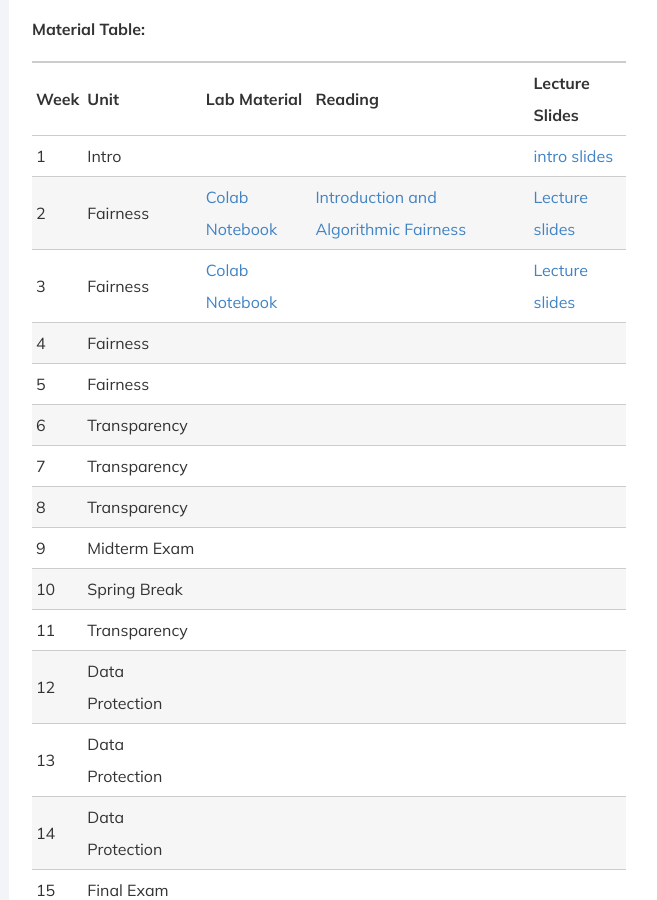
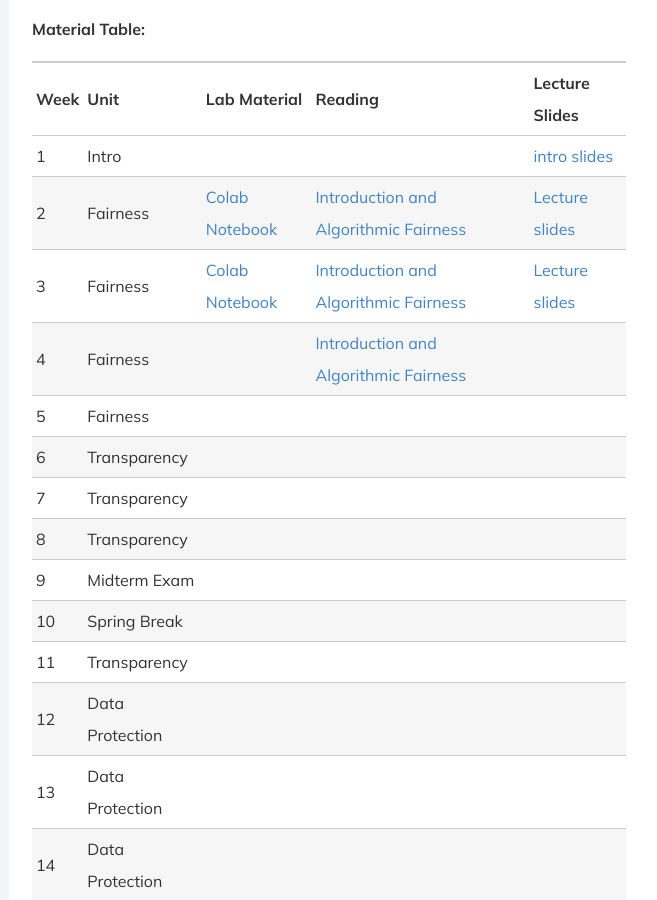
Before and after one commit to DataResponsibly/rds25, a Jekyll site: the page built from modules/ds_ua_202/_posts/2000-01-01-DS-UA-202.md, in a window 1280 px wide and 900 px high, scrolled down 1339 px. Shown: the whole window, without its empty margins (311-968 px from the left). Built offline with Jekyll 4.4.1, drawn with Linux system fonts in a browser that asks for light colours; nearby versions of some CDN libraries.

Commit message:
reading material added

```diff
--- a/modules/ds_ua_202/_posts/2000-01-01-DS-UA-202.md
+++ b/modules/ds_ua_202/_posts/2000-01-01-DS-UA-202.md
@@ -33,8 +33,8 @@ title: DS-UA 202
 |------|----------------|--------------|---------|---------------|
 | 1    | Intro          |             |         |[intro slides](../../../assets/1_Intro_Week_1_202Spring2025.pdf)               |
 | 2    | Fairness       |[Colab Notebook](https://drive.google.com/file/d/1RtVVABOOtccq0TOmWy3WeTCp2BVeCIyH/view?usp=sharing)             |[Introduction and Algorithmic Fairness](../../../assets/fairness_reader_2024.pdf)         |[Lecture slides](../../../assets/JC 2_3_Fairness_DS_UA_202_Spring_2025.pdf)               |
-| 3    | Fairness       |[Colab Notebook](../../../assets/Lab_2_Fairlearn_Student_DS_UA_202_Spring'25.ipynb)            |         |[Lecture slides](../../../assets/JC 2_3_Fairness_DS_UA_202_Spring_2025.pdf)               |
-| 4    | Fairness       |              |         |               |
+| 3    | Fairness       |[Colab Notebook](../../../assets/Lab_2_Fairlearn_Student_DS_UA_202_Spring'25.ipynb)            |[Introduction and Algorithmic Fairness](../../../assets/fairness_reader_2024.pdf)          |[Lecture slides](../../../assets/JC 2_3_Fairness_DS_UA_202_Spring_2025.pdf)               |
+| 4    | Fairness       |              |[Introduction and Algorithmic Fairness](../../../assets/fairness_reader_2024.pdf)          |               |
 | 5    | Fairness       |              |         |               |
 | 6    | Transparency   |              |         |               |
 | 7    | Transparency   |              |         |               |
```
